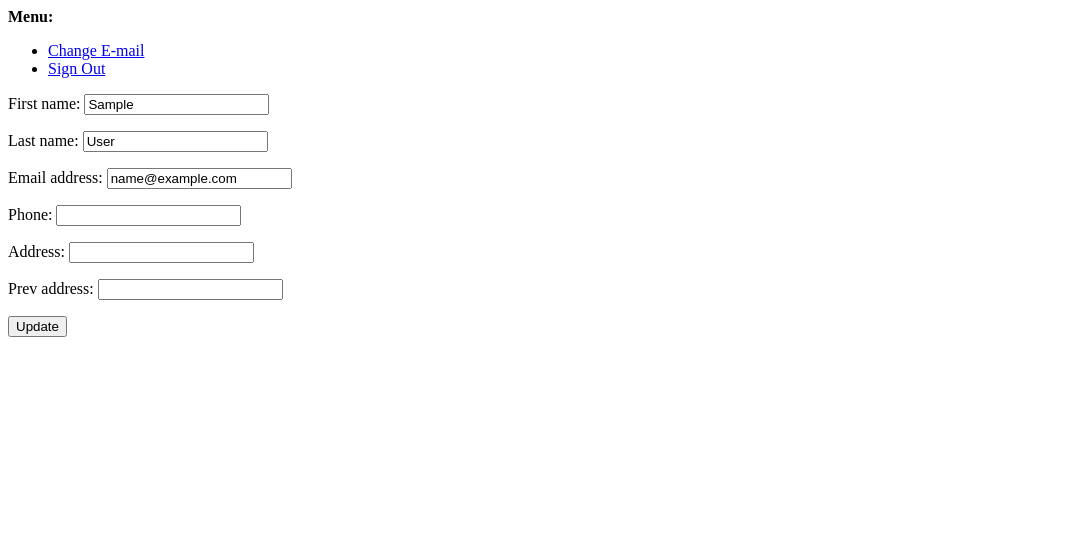
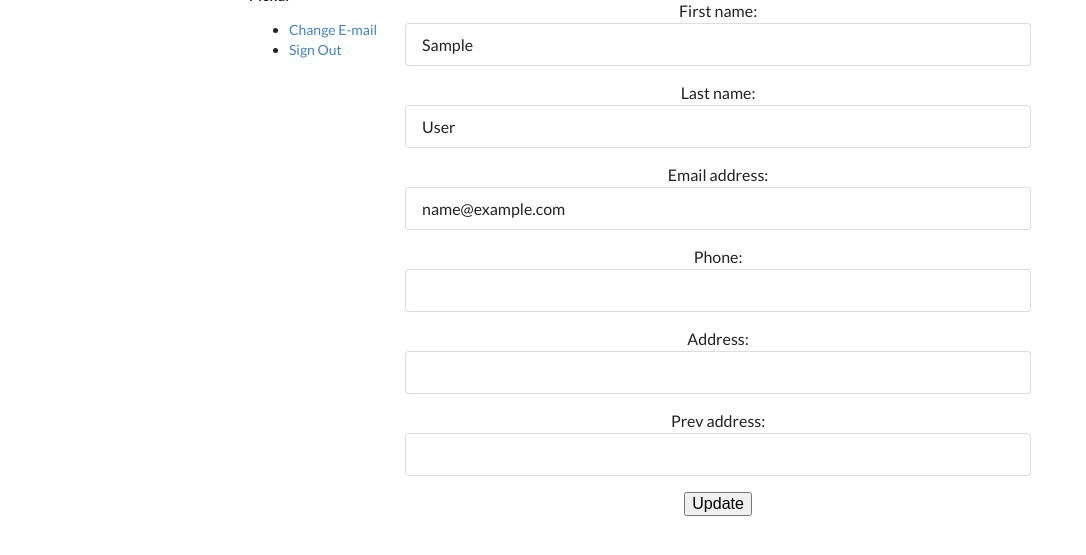
Before and after one commit to vorn/github-oauth-example, a Django app: page /myprofile/ in a window 1280 px wide. Shown: the top 555 px of the page, without its empty margins (0-1086 px from the left). Run offline with Django 3.2, Linux system fonts and the light colour scheme; the visitor is signed in with stand-in values (Sample User, id 1).

Commit message:
template update

```diff
--- a/src/templates/base.html
+++ b/src/templates/base.html
@@ -2,11 +2,13 @@
 <html>
 <head>
     <title>{% block head_title %}{% endblock %}</title>
+    <link rel="stylesheet" href="https://cdn.jsdelivr.net/npm/semantic-ui@2.4.2/dist/semantic.min.css">
     {% block extra_head %}
     {% endblock %}
 </head>
 <body>
 {% block body %}
+<div class="ui middle aligned center aligned grid">
 
 {% if messages %}
 <div>
@@ -31,10 +33,14 @@
         {% endif %}
     </ul>
 </div>
+<div class="column eight wide content-container">
 {% block content %}
 {% endblock %}
+</div>
+
 {% endblock %}
 {% block extra_body %}
 {% endblock %}
+</div>
 </body>
 </html>
--- a/src/templates/custom_user/customuser_form.html
+++ b/src/templates/custom_user/customuser_form.html
@@ -1,5 +1,6 @@
 {% extends "base.html" %}
-{% block title %}Update your profile{% endblock %}
+{% block head_title %}Update your profile{% endblock %}
+
 {% block content %}
 <div class="ui large form">
     <form method="post">{% csrf_token %}
```
